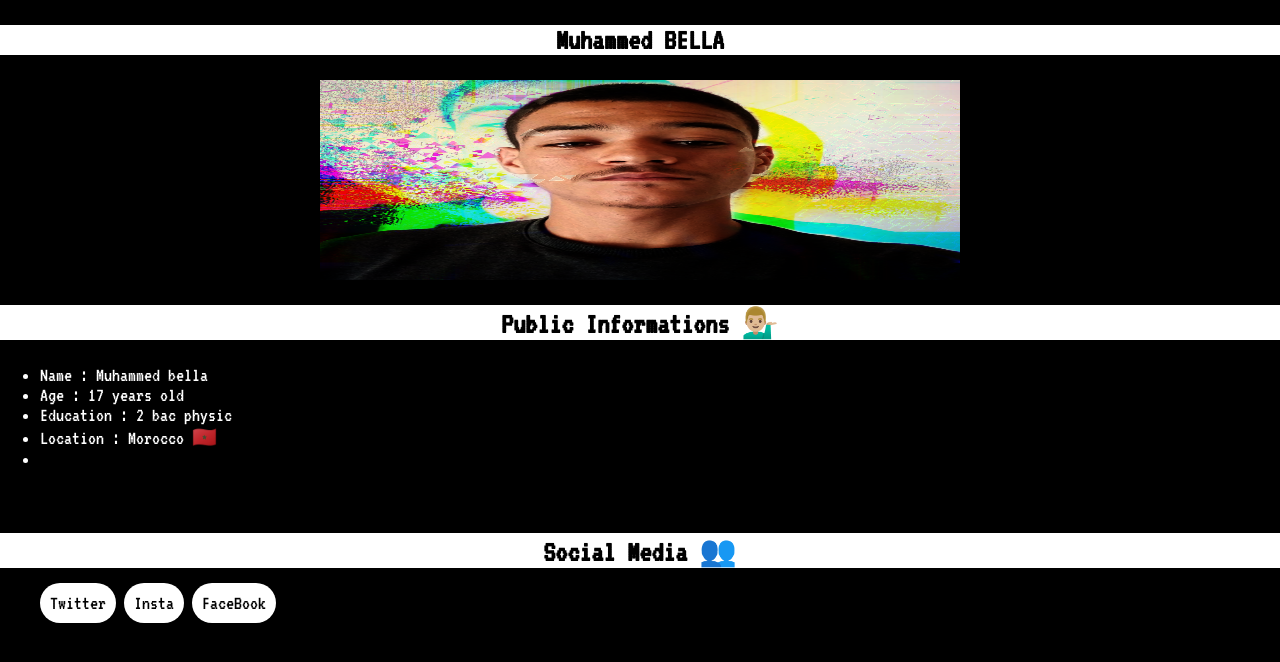
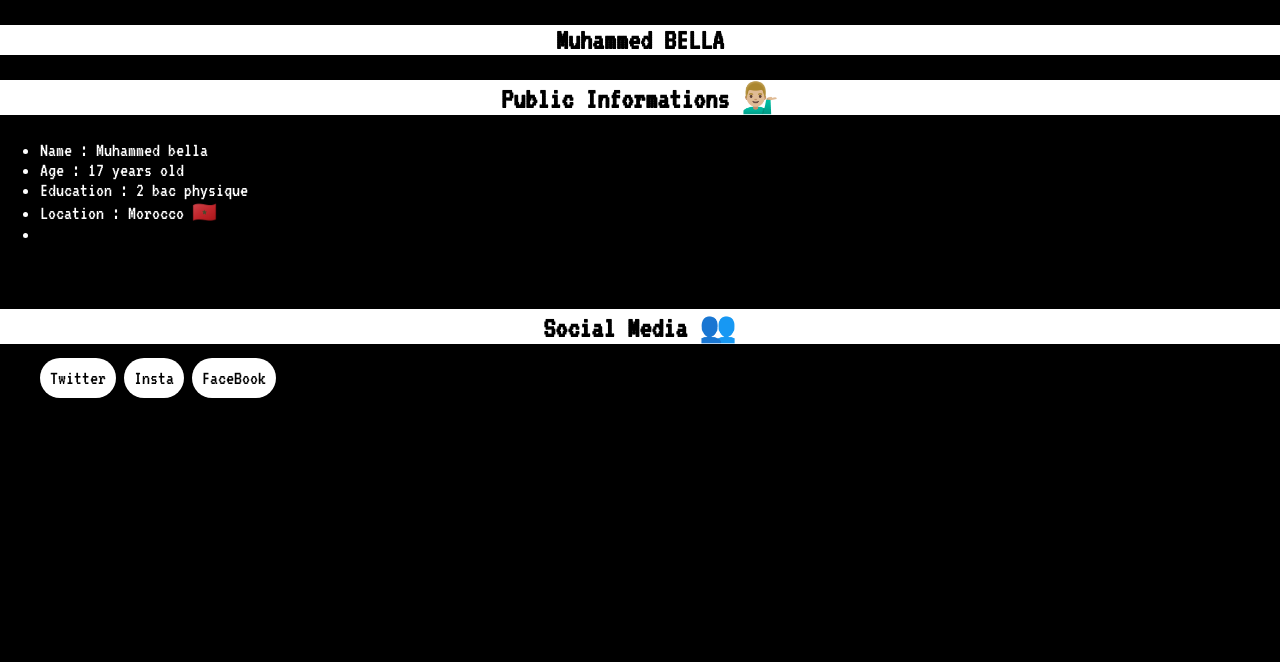
Before and after one commit to bella13mo/portfolio, a plain HTML site: page index.html in a window 1280 px wide. Drawn offline with Linux system fonts and the light colour scheme; a script that the page names is missing.

Commit message:
Update index.html

```diff
--- a/index.html
+++ b/index.html
@@ -23,13 +23,13 @@
 <body>
   <h2 style="text-align: center">Muhammed BELLA</h2>
   <div>
-    <img class="profile" src="imgs/profile.png" alt="Mohamed Bella" height="200px" width="200px" alt="" />
+
   </div>
   <h2>Public Informations 💁🏼‍♂️</h2>
   <ul>
     <li>Name : Muhammed bella</li>
     <li>Age : 17 years old</li>
-    <li>Education : 2 bac physic</li>
+    <li>Education : 2 bac physique</li>
     <li>Location : Morocco 🇲🇦</li>
     <li></li>
   </ul>
@@ -37,7 +37,7 @@
   <h2>Social Media 👥</h2>
   <ul class="sm">
     <li><a class="twitter" href="https://twitter.com/muhammed_bella">Twitter</a></li>
-    <li><a class="twitter" href="https://instagram.com/mohamed.bella.py">Insta</a></li>
+    <li><a class="twitter" href="https://instagram.com/le.wox">Insta</a></li>
     <li><a class="twitter" href="https://www.facebook.com/profile.php?id=100055882071336">FaceBook</a></li>
   </ul>
   <!-- Project -->
```
